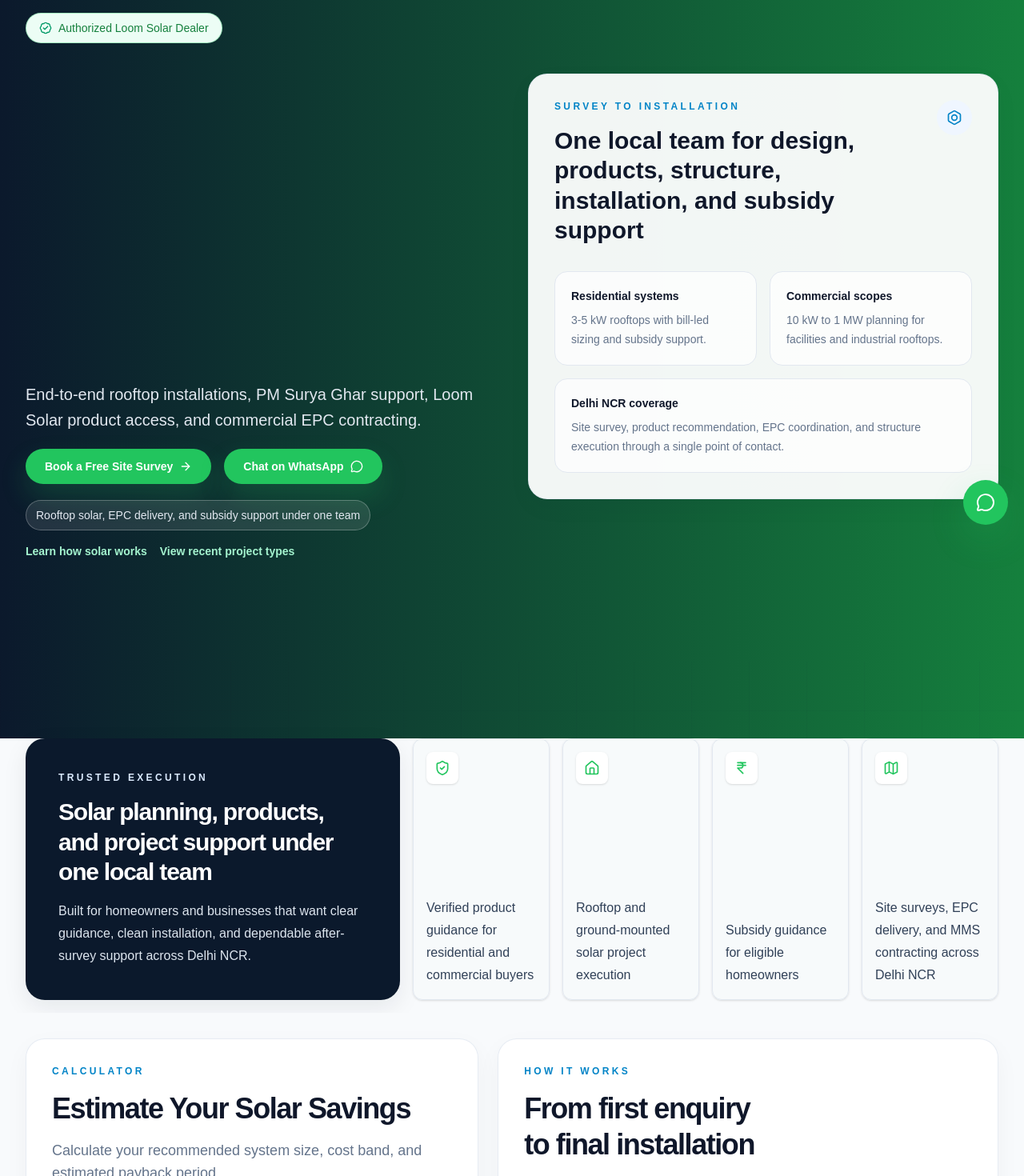
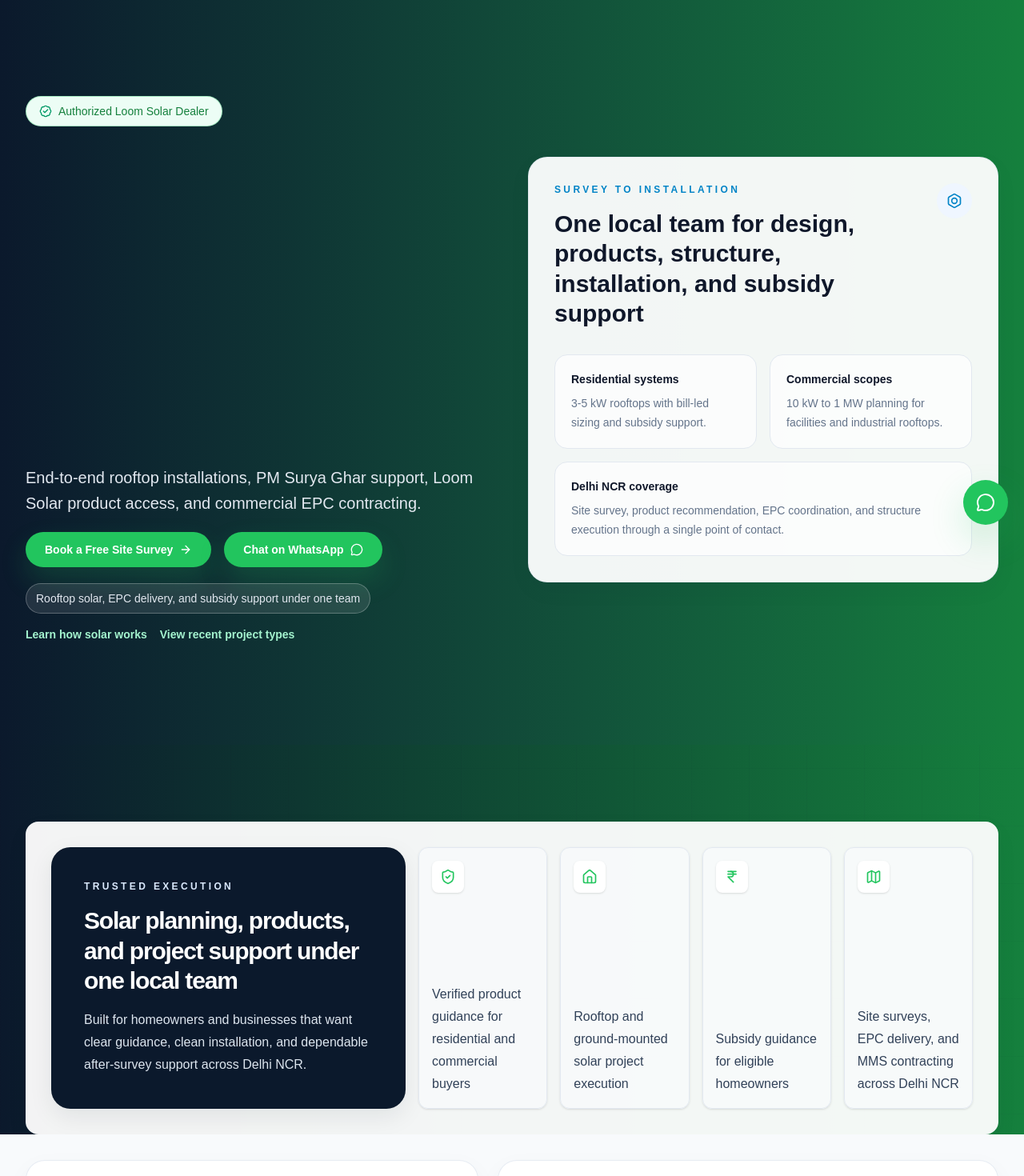
Before and after one commit to dhananjayvj/sunpower, a Next.js app: page / in a window 1280 px wide. Shown: the part 120-1590 px from the top of the page at 80% size. Built offline with nearby package versions, Linux system fonts and the light colour scheme.

Commit message:
Rebuild hero trusted and contact flow

```diff
--- a/src/components/sunpower-site.tsx
+++ b/src/components/sunpower-site.tsx
@@ -270,9 +270,9 @@ export function SunPowerSite() {
         </div>
       </header>
 
-      <section id="home" className="brand-gradient relative z-10 w-full pb-20 lg:pb-32">
-        <div className="mx-auto max-w-7xl px-4 pt-10 sm:px-6 lg:px-8 lg:pt-14">
-          <div className="grid min-h-[85vh] w-full items-center gap-10 lg:grid-cols-2">
+      <section id="home" className="w-full bg-gradient-to-r from-accent-blue-deep to-accent-green-dark pt-32 pb-20 lg:pt-40 lg:pb-32">
+        <div className="mx-auto max-w-7xl px-4 sm:px-6 lg:px-8">
+          <div className="grid items-center gap-10 lg:grid-cols-2">
           <motion.div
             initial="hidden"
             animate="visible"
@@ -378,8 +378,9 @@ export function SunPowerSite() {
         </div>
       </section>
 
-      <section className="relative z-20 mx-auto mt-12 max-w-7xl bg-bg-foundation px-4 pb-4 sm:px-6 lg:mt-24 lg:px-8">
-        <div className="grid gap-4 lg:grid-cols-[0.78fr_1.22fr]">
+      <section className="mx-auto mt-12 w-full max-w-7xl px-4 sm:px-6 lg:mt-24 lg:px-8">
+        <div className="rounded-2xl bg-white/95 p-8 shadow-[0_10px_30px_rgba(15,23,42,0.04)]">
+          <div className="grid gap-4 lg:grid-cols-[0.78fr_1.22fr]">
           <Reveal className="rounded-[1.5rem] border border-accent-blue-deep/20 bg-accent-blue-deep p-8 text-white shadow-[0_10px_30px_rgba(15,23,42,0.08)] sm:p-10">
             <p className="text-xs font-semibold uppercase tracking-[0.28em] text-blue-100">
               Trusted Execution
@@ -408,6 +409,7 @@ export function SunPowerSite() {
               </Reveal>
               );
             })}
+          </div>
           </div>
         </div>
       </section>
@@ -934,7 +936,7 @@ export function SunPowerSite() {
 
       <section id="contact" className="mx-auto max-w-7xl px-4 py-18 sm:px-6 lg:px-8">
         <div className="section-shell px-6 py-8 sm:px-8 lg:px-10">
-          <div className="grid gap-6 lg:grid-cols-[0.92fr_1.08fr]">
+          <div className="mx-auto flex w-full max-w-3xl flex-col gap-8">
             <Reveal className="card-panel p-7 sm:p-8">
               <SectionHeading
                 eyebrow="Contact"
@@ -985,7 +987,7 @@ export function SunPowerSite() {
               viewport={{ once: true, margin: "-120px" }}
               variants={fadeUp}
               transition={{ ...transitions.smooth, delay: 0.04 }}
-              className="mx-auto w-full max-w-xl"
+              className="mx-auto flex w-full max-w-xl justify-center"
             >
             <Card className="relative w-full overflow-hidden border-slate-200/80 bg-white/95 shadow-[0_10px_30px_rgba(15,23,42,0.04)]">
               <CardHeader className="relative z-10 p-7 pb-4 sm:p-8 sm:pb-5">
```
